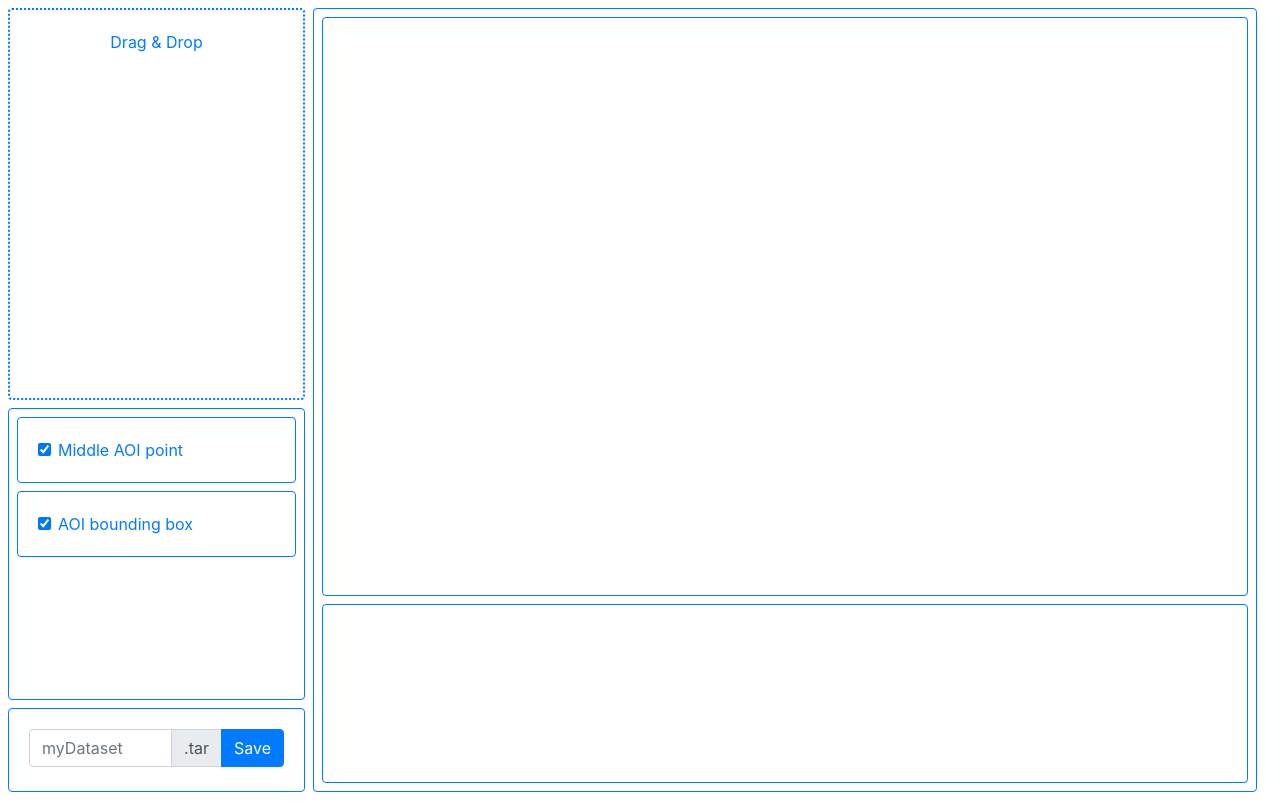
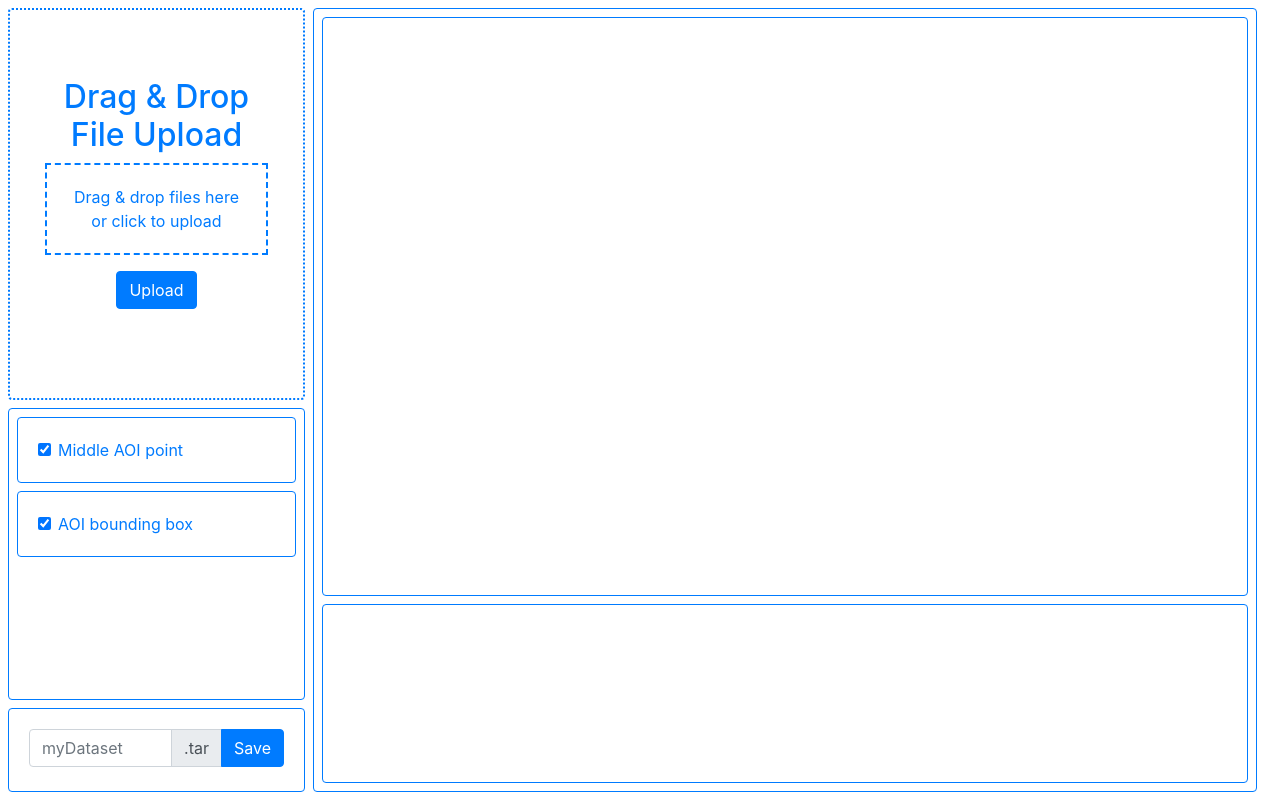
Before and after one commit to JackMerma/AmputeeFingersDatasetCreator, a Flask app: page / in a window 1280 px wide. Shown: the part 56-859 px from the top of the page. Run offline with Flask 3, Linux system fonts and the light colour scheme; some libraries are stand-ins or nearby versions.

Commit message:
Creating Drag and drop section in html with defined css and JS code

```diff
--- a/templates/index.html
+++ b/templates/index.html
@@ -6,6 +6,15 @@
 <script src="https://cdn.jsdelivr.net/npm/bootstrap@4.0.0/dist/js/bootstrap.min.js" integrity="sha384-JZR6Spejh4U02d8jOt6vLEHfe/JQGiRRSQQxSfFWpi1MquVdAyjUar5+76PVCmYl" crossorigin="anonymous"></script>
 <link rel="stylesheet" href="https://cdn.jsdelivr.net/npm/bootstrap@4.0.0/dist/css/bootstrap.min.css" integrity="sha384-Gn5384xqQ1aoWXA+058RXPxPg6fy4IWvTNh0E263XmFcJlSAwiGgFAW/dAiS6JXm" crossorigin="anonymous">
 <title>App name</title>
+
+<style>
+.dropzone {
+    border: 2px dashed #007bff;
+    padding: 20px;
+    text-align: center;
+    color: #007bff;
+}
+</style>
 {% endblock %}
 
 
@@ -41,9 +50,58 @@
 	<div class="h-50 pt-2 pl-2 w-100">
 	    <div class="card border-primary h-100" style="border: 2px dotted">
 		<div class="card-body text-primary text-center">
-		    <span class="align-text-bottom">
-		    	Drag & Drop
-		    </span>
+		    <div class="container mt-5">
+			<h2 class="text-center">Drag & Drop File Upload</h2>
+			<div class="dropzone" id="dropzone">
+			    Drag & drop files here or click to upload
+			</div>
+			<form id="uploadForm" method="post" enctype="multipart/form-data">
+			    <input type="file" id="fileInput" name="file" multiple style="display: none;">
+			    <button type="submit" class="btn btn-primary mt-3">Upload</button>
+			</form>
+		    </div>
+
+		    <script>
+			const dropzone = document.getElementById('dropzone');
+			const fileInput = document.getElementById('fileInput');
+			const uploadForm = document.getElementById('uploadForm');
+
+			dropzone.addEventListener('click', () => {
+						    fileInput.click();
+						});
+
+			dropzone.addEventListener('dragover', (e) => {
+						    e.preventDefault();
+						    dropzone.classList.add('bg-light');
+						});
+
+			dropzone.addEventListener('dragleave', () => {
+						    dropzone.classList.remove('bg-light');
+						});
+
+			dropzone.addEventListener('drop', (e) => {
+						    e.preventDefault();
+						    dropzone.classList.remove('bg-light');
+						    fileInput.files = e.dataTransfer.files;
+						});
+
+			uploadForm.addEventListener('submit', (e) => {
+						    e.preventDefault();
+						    const formData = new FormData(uploadForm);
+						    fetch('/upload', {
+										method: 'POST',
+										body: formData
+									    })
+							.then(response => response.json())
+							.then(data => {
+										    alert(data.message);
+										})
+							.catch(error => {
+										    console.error('Error:', error);
+										});
+						});
+		    </script>
+
 		</div>
 	    </div>
 	</div>
```
